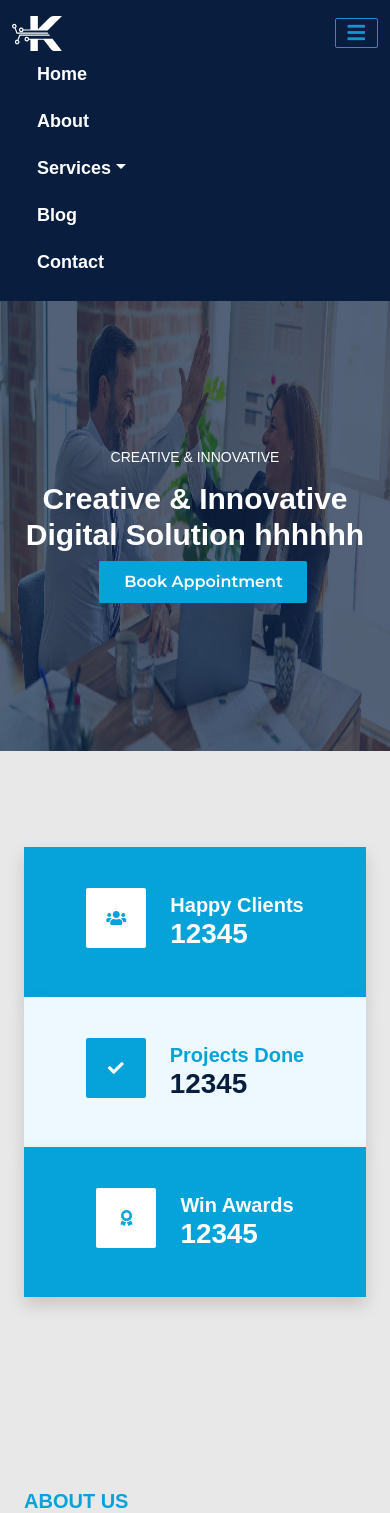
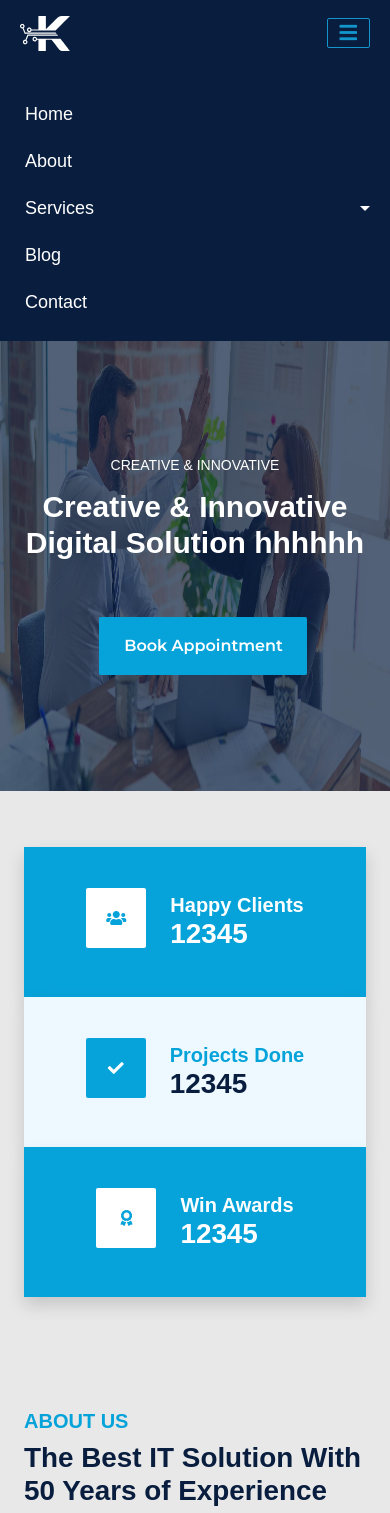
Before and after one commit to afarisamuel/kelstechsystems, a Django app: page / in a window 390 px wide, after a click that opens the changed part. Shown: the top 1513 px of the page. Run offline with Django 5.2, Linux system fonts and the light colour scheme; data comes from the database, SQL or seed files in the repository; some libraries are stand-ins or nearby versions.

Commit message:
modified 3

```diff
--- a/main/static/css/style.css
+++ b/main/static/css/style.css
@@ -1,4 +1,3 @@
-
 :root {
     --primary: #1296cd;
     --secondary: #34ad54;
@@ -8,15 +7,15 @@
 
 /*** Spinner ***/
 .spinner {
-    width: 40px;
-    height: 40px;
-    background: var(--primary);
+    width: 100px;
+    height: 100px;
+    /* background: var(--primary); */
     margin: 100px auto;
     -webkit-animation: sk-rotateplane 1.2s infinite ease-in-out;
     animation: sk-rotateplane 1.2s infinite ease-in-out;
 }
 
-*{
+* {
     font-family: "Montserrat", sans-serif;
     font-optical-sizing: auto;
     font-weight: normal;
@@ -124,6 +123,10 @@ h6,
     height: 48px;
 }
 
+.bg-header .h5 {
+    color: var(--primary) !important;
+}
+
 .btn-square,
 .btn-sm-square,
 .btn-lg-square {
@@ -177,13 +180,42 @@ h6,
 @media (max-width: 991.98px) {
     .navbar-dark {
         position: static !important;
-        padding: 15px 12px !important;
+        padding: 15px 20px !important;
         background: var(--dark) !important;
     }
-    .collapse, .navbar-nav{
-       background: var(--dark)  !important;
+    .collapse,
+    .navbar-nav {
+        background: var(--dark) !important;
+        padding-top: 20px !important;
+        margin: 0 !important;
     }
-    .book{
+    .dropdown-toggle {
+        display: flex !important;
+        flex-direction: row !important;
+        justify-content: space-between !important;
+        align-items: center !important;
+    }
+    .nav-link {
+        font-weight: 500 !important;
+    }
+    .dropdown-menu {
+        margin-left: 20px !important;
+        padding-right: 0 !important;
+        /* width: 100vw !important; */
+        background-color: transparent !important;
+        color: var(--primary) !important;
+    }
+    .dropdown-item {
+        color: #e6e6e6 !important;
+        margin-bottom: 10px !important;
+    }
+
+    .navbar-nav {
+        /* background: var(--dark) !important; */
+        /* padding-top: 30px !important; */
+        margin-left: -20px !important;
+    }
+    .book {
         display: none;
     }
 
@@ -194,29 +226,29 @@ h6,
         background-size: cover;
         height: 450px !important;
     }
-    .carousel-control-prev, .carousel-control-next{
+    .carousel-control-prev,
+    .carousel-control-next {
         display: none !important;
     }
-.carousel-inner, .carousel-inner img{
+    .carousel-inner,
+    .carousel-inner img {
         height: 450px;
     }
     .name {
         display: none !important;
     }
-    .logo{
+    .logo {
         display: block !important;
     }
     .navbar-dark .navbar-nav .nav-link,
     .navbar-dark .navbar-nav .nav-link.show,
     .sticky-top.navbar-dark .navbar-nav .nav-link {
-
         padding: 10px 0;
         color: #ffffff !important;
     }
 
-
     .navbar-dark .navbar-brand h1 {
-        color: #FFFFFF !important;
+        color: #ffffff !important;
     }
 }
 
--- a/main/templates/main/base.html
+++ b/main/templates/main/base.html
@@ -48,7 +48,7 @@
         id="spinner"
         class="show bg-white position-fixed translate-middle w-100 vh-100 top-50 start-50 d-flex align-items-center justify-content-center"
 >
-    <div class="spinner"></div>
+    <div class="spinner"><img src="{% static 'img/logo3.svg' %}" alt="" width="100px" height="100px"></div>
 </div>
 <!-- Spinner End -->
 
@@ -265,7 +265,7 @@
         <div class="row gx-5">
             <div class="col-lg-4 col-md-6 footer-about">
                 <div
-                        class="d-flex flex-column align-items-start justify-content-start h-100 p-2"
+                        class="d-flex flex-column align-items-start justify-content-start h-100 p-2 pt-5"
                 >
                     <a href="{% url 'index' %}" class="navbar-brand">
                         <img src="{% static 'img/logo2.svg' %}" alt="" width="100px">
@@ -443,7 +443,7 @@
                 >
                     <p class="mb-0">
                         &copy;
-                        <a class="text-white border-bottom" href="#"
+                        <a class="text-white" href="#"
                         >Kels Technologies & Systems @2025</a
                         >. All Rights Reserved.
                     </p>
--- a/main/templates/main/index.html
+++ b/main/templates/main/index.html
@@ -26,7 +26,7 @@
                         </h1>
                         <a
                     href="#"
-                    class="btn btn-primary py-2 px-4 ms-3"
+                    class="btn btn-primary py-3 px-4 ms-3 mt-5"
                     data-bs-toggle="modal"
                     data-bs-target="#searchModal"
             >Book Appointment</a
@@ -61,7 +61,7 @@
 
 
 <!-- Facts Start -->
-<div class="container-fluid facts py-5 pt-lg-0">
+<div class="container-fluid facts py-2 pt-lg-0">
     <div class="container py-5 pt-lg-0">
         <div class="row gx-0">
             <div class="col-lg-4 wow zoomIn" data-wow-delay="0.1s">
@@ -125,7 +125,7 @@
 <!-- Facts Start -->
 
 <!-- About Start -->
-<div class="container-fluid py-5 wow fadeInUp" data-wow-delay="0.1s">
+<div class="container-fluid py-2 wow fadeInUp" data-wow-delay="0.1s">
     <div class="container py-5">
         <div class="row g-5">
             <div class="col-lg-7">
@@ -198,7 +198,7 @@
 <!-- About End -->
 
 <!-- Features Start -->
-<div class="container-fluid py-5 wow fadeInUp" data-wow-delay="0.1s">
+<div class="container-fluid py-2 wow fadeInUp" data-wow-delay="0.1s">
     <div class="container py-5">
         <div
             class="section-title text-center position-relative pb-3 mb-5 mx-auto"
```
Lines whose indentation alone changed are shown as unchanged.
